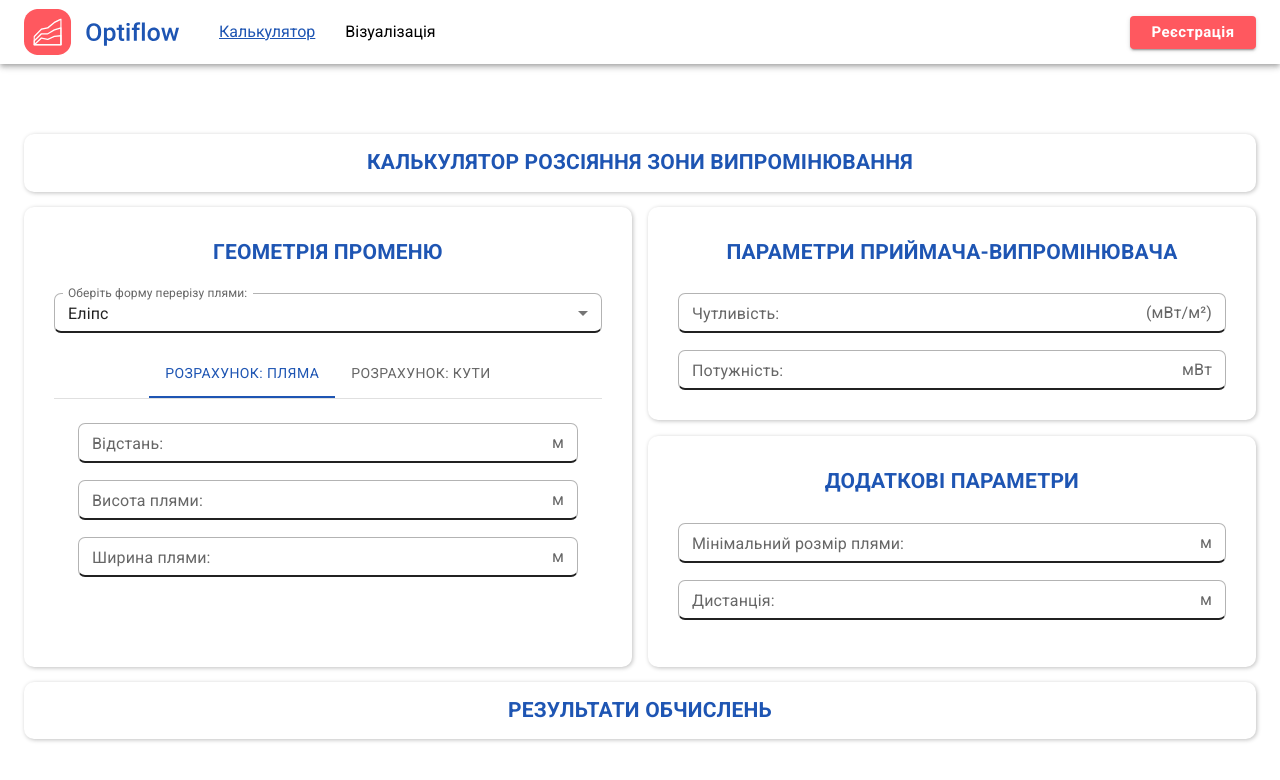
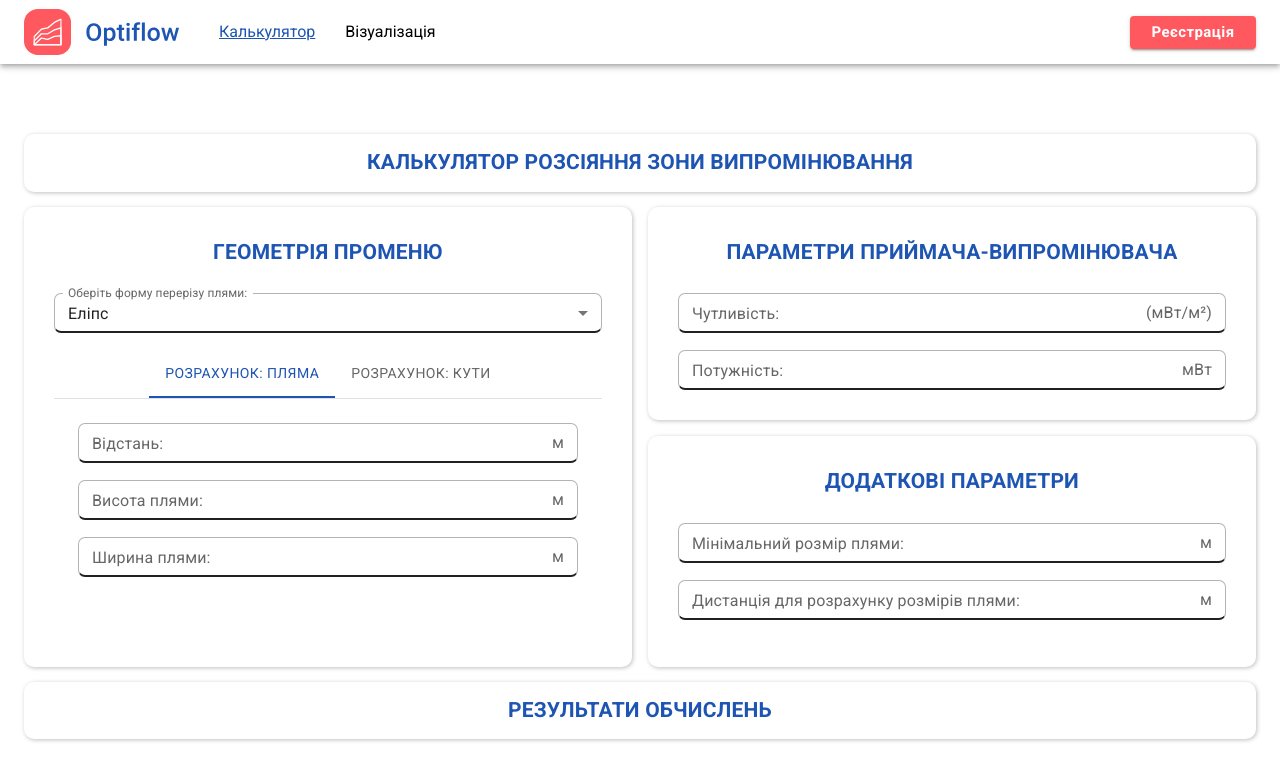
Before and after one commit to Skiftech-project/optiflow-frontend, a React (Vite) app: page /calculator in a window 1280 px wide. Shown: the top 780 px of the page. Built offline with nearby package versions, Linux system fonts and the light colour scheme.

Commit message:
changed label

```diff
--- a/src/components/interface/FormBlock/FormBlock.jsx
+++ b/src/components/interface/FormBlock/FormBlock.jsx
@@ -203,7 +203,7 @@ const FormBlock = () => {
                             <Input
                                 id="distanceModuleThird"
                                 fullWidth
-                                label="Дистанція:"
+                                label="Дистанція для розрахунку розмірів плями:"
                                 type="number"
                                 adornment="м"
                                 sx={inputStyles}
```
